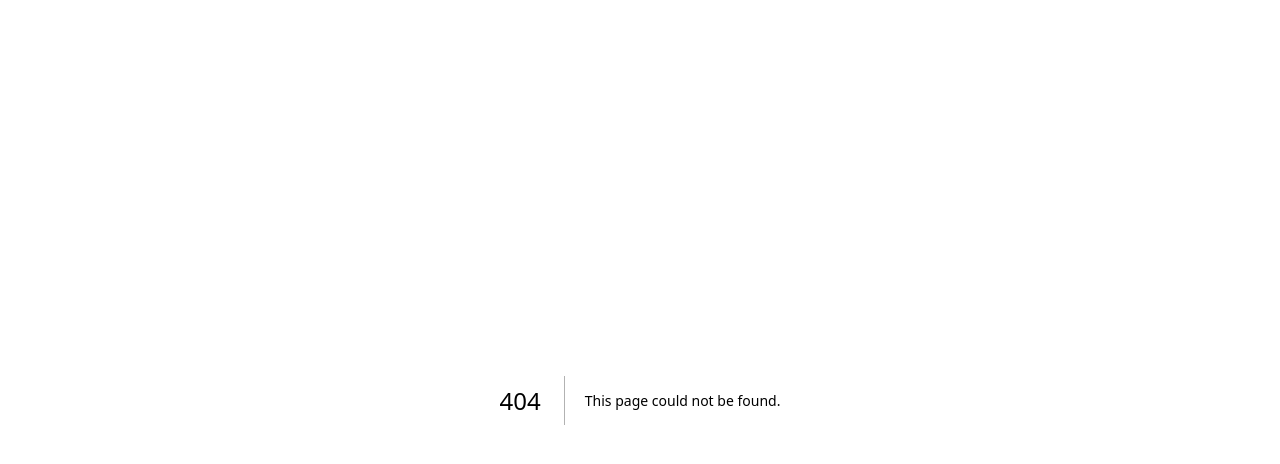
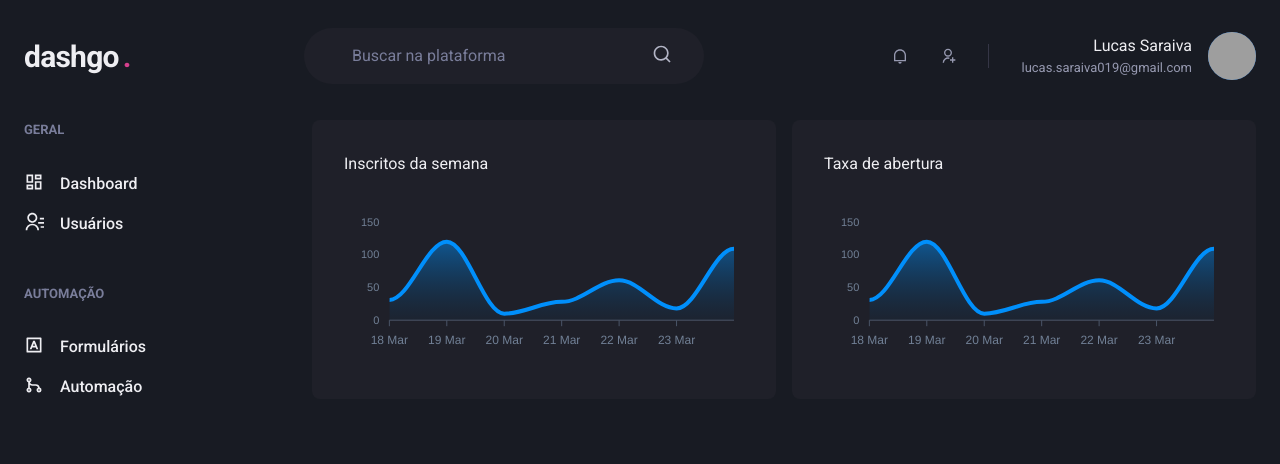
Before and after one commit to LucasSaraiva019/ignite-old, a Next.js app in the folder 04-dashgo/: page /dashboard in a window 1280 px wide. Before the commit this address had no page. Shown: the top 464 px of the page. Built offline with nearby package versions, Linux system fonts and the light colour scheme; grey boxes are pictures that could not be loaded.

Commit message:
adding apex charts

```diff
--- a/04-dashgo/package.json
+++ b/04-dashgo/package.json
@@ -13,13 +13,16 @@
     "@chakra-ui/react": "^1.8.1",
     "@emotion/react": "^11.7.1",
     "@emotion/styled": "^11.6.0",
-    "framer-motion": "^6.2.3",
     "@types/node": "18.15.11",
     "@types/react": "18.0.35",
     "@types/react-dom": "18.0.11",
+    "apexcharts": "^3.37.3",
+    "framer-motion": "^6.2.3",
     "next": "13.3.0",
     "react": "18.2.0",
+    "react-apexcharts": "^1.4.0",
     "react-dom": "18.2.0",
+    "react-icons": "^4.8.0",
     "typescript": "5.0.4"
   }
 }
--- /dev/null
+++ b/04-dashgo/src/components/Header.tsx
@@ -0,0 +1,28 @@
+import { Avatar, Box, Flex, HStack, Icon, Input, Text } from "@chakra-ui/react";
+import { RiSearchLine, RiNotificationLine, RiUserAddLine } from 'react-icons/ri'
+export function Header() {
+  return (
+    <Flex as="header" w="100%" maxWidth={1480} h="20" mx="auto" mt="4" px="6" align="center">
+      <Text fontSize="3xl" fontWeight="bold" letterSpacing="tight" w="64">dashgo
+        <Text as="span" ml="1" color="pink.500">.</Text>
+      </Text>
+      <Flex as='label' flex="1" py="4" px="8" ml="6" maxWidth={400} alignSelf="center" color="gray.200" position="relative" bg="gray.800" borderRadius="full">
+        <Input px="4" mr="4" color="gray.50" variant="unstyled" placeholder="Buscar na plataforma" _placeholder={{ color: 'gray.400' }}></Input>
+        <Icon as={RiSearchLine} fontSize="20" />
+      </Flex>
+      <Flex align="center" ml="auto">
+        <HStack spacing="8" mx="8" pr="8" py="1" color="gray.300" borderRightWidth={1} borderColor="gray.700">
+          <Icon as={RiNotificationLine} />
+          <Icon as={RiUserAddLine} />
+        </HStack>
+        <Flex align="center">
+          <Box mr="4" textAlign="right">
+            <Text>Lucas Saraiva</Text>
+            <Text color="gray.300" fontSize="small">lucas.saraiva019@gmail.com</Text>
+          </Box>
+          <Avatar size="md" name="Lucas Saraiva" src="https://github.com/lucassaraiva019.png" />
+        </Flex>
+      </Flex>
+    </Flex>
+  )
+}
--- /dev/null
+++ b/04-dashgo/src/components/Sidebar.tsx
@@ -0,0 +1,37 @@
+import { Box, Icon, Link, Stack, Text } from "@chakra-ui/react";
+import { RiDashboardLine, RiContactsLine, RiInputMethodLine, RiGitMergeLine } from "react-icons/ri";
+
+export function Sidebar() {
+  return (
+    <Box as="aside" w="64" mr="8">
+      <Stack spacing="12" align="flex-start">
+        <Box>
+          <Text fontWeight="bold" color="gray.400" fontSize="small">GERAL</Text>
+          <Stack spacing="4" mt="8" align="stretch">
+            <Link display="flex" align="center"  >
+              <Icon as={RiDashboardLine} fontSize="20" />
+              <Text ml="4" fontWeight="medium">Dashboard</Text>
+            </Link>
+            <Link display="flex" align="center"  >
+              <Icon as={RiContactsLine} fontSize="20" />
+              <Text ml="4" fontWeight="medium">Usuários</Text>
+            </Link>
+          </Stack>
+        </Box>
+        <Box>
+          <Text fontWeight="bold" color="gray.400" fontSize="small">AUTOMAÇÃO</Text>
+          <Stack spacing="4" mt="8" align="stretch">
+            <Link display="flex" align="center"  >
+              <Icon as={RiInputMethodLine} fontSize="20" />
+              <Text ml="4" fontWeight="medium">Formulários</Text>
+            </Link>
+            <Link display="flex" align="center"  >
+              <Icon as={RiGitMergeLine} fontSize="20" />
+              <Text ml="4" fontWeight="medium">Automação</Text>
+            </Link>
+          </Stack>
+        </Box>
+      </Stack>
+    </Box>
+  )
+}
--- /dev/null
+++ b/04-dashgo/src/pages/dashboard.tsx
@@ -0,0 +1,82 @@
+import { Header } from "@/components/Header";
+import { Sidebar } from "@/components/Sidebar";
+import dynamic from "next/dynamic";
+import { Box, Flex, SimpleGrid, Text, theme } from "@chakra-ui/react";
+
+const Chart = dynamic(() => import('react-apexcharts'), {
+  ssr: false,
+})
+
+const options = {
+  chart: {
+    toolbar: {
+      show: false,
+    },
+    zoom: {
+      enabled: false,
+    },
+    foreColor: theme.colors.gray[500],
+  },
+  grid: {
+    show: false,
+  },
+  dataLabels: {
+    enabled: false,
+  },
+  tooltip: {
+    enabled: false,
+  },
+  xaxis: {
+    type: 'datetime',
+    axisBorder: {
+      color: theme.colors.gray[600],
+    },
+    axisTicks: {
+      color: theme.colors.gray[600],
+    },
+    categories: [
+      '2021-03-18T00:00:00.000Z',
+      '2021-03-19T00:00:00.000Z',
+      '2021-03-20T00:00:00.000Z',
+      '2021-03-21T00:00:00.000Z',
+      '2021-03-22T00:00:00.000Z',
+      '2021-03-23T00:00:00.000Z',
+      '2021-03-24T00:00:00.000Z',
+    ],
+  },
+  fill: {
+    opacity: 0.3,
+    type: 'gradient',
+    gradient: {
+      shade: 'dark',
+      opacityFrom: 0.7,
+      opacityTo: 0.3
+    }
+  }
+}
+const series = [
+  {
+    name: 'series1',
+    data: [31, 120, 10, 28, 61, 18, 109]
+  }
+]
+export default function Dashboard() {
+  return (
+    <Flex direction="column" h="100vh">
+      <Header />
+      <Flex w="100%" my="6" maxWidth={1480} mx="auto" px="6">
+        <Sidebar />
+        <SimpleGrid flex="1" gap="4" minChildWidth="320px" align="flex-start">
+          <Box p="8" bg="gray.800" borderRadius={8} pb="4">
+            <Text fontsize="lg" mb="4">Inscritos da semana</Text>
+            <Chart type="area" height={160} options={options} series={series} />
+          </Box>
+          <Box p="8" bg="gray.800" borderRadius={8}>
+            <Text fontsize="lg" mb="4">Taxa de abertura</Text>
+            <Chart type="area" height={160} options={options} series={series} />
+          </Box>
+        </SimpleGrid>
+      </Flex>
+    </Flex>
+  )
+}
```
Also changed, not shown: 1 other file (tests, documents, lock files or other folders).
